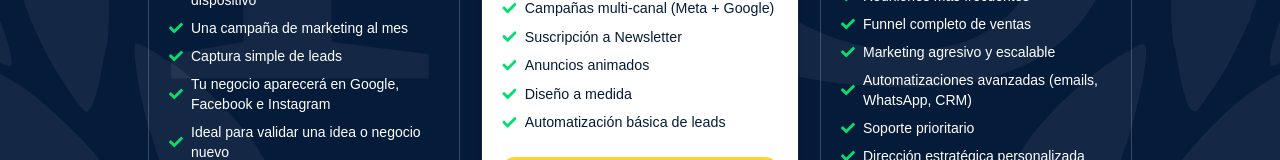
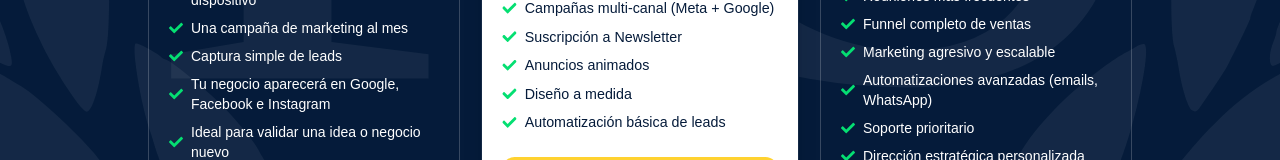
Before and after one commit to brutalkingran/patrician-software, a React (Vite) app: page /planes in a window 1280 px wide. Shown: the part 447-607 px from the top of the page. Built offline with nearby package versions, Linux system fonts and the light colour scheme.

Commit message:
crm removido

```diff
--- a/src/pages/PlanPage.jsx
+++ b/src/pages/PlanPage.jsx
@@ -83,7 +83,7 @@ const PlanPage = () => {
                 "Reuniones más frecuentes",
                 "Funnel completo de ventas",
                 "Marketing agresivo y escalable",
-                "Automatizaciones avanzadas (emails, WhatsApp, CRM)",
+                "Automatizaciones avanzadas (emails, WhatsApp)",
                 "Soporte prioritario",
                 "Dirección estratégica personalizada",
               ]}
```
